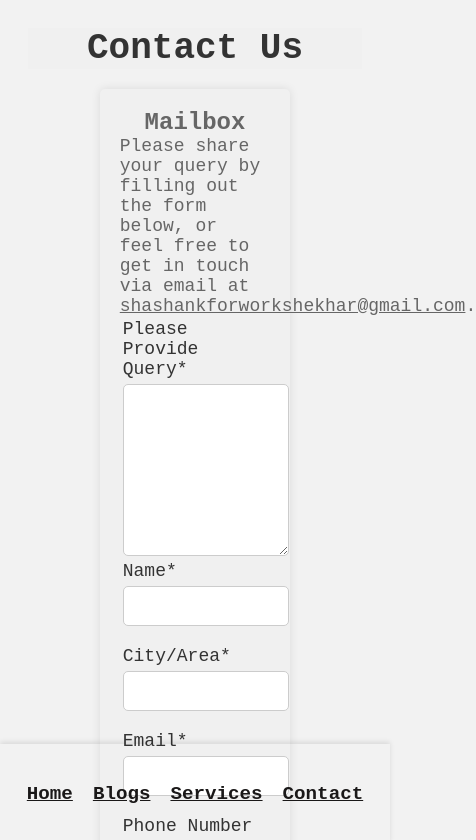
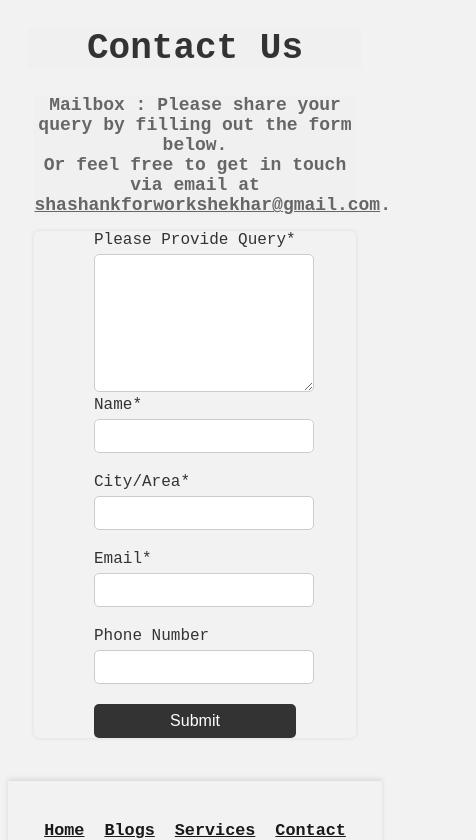
Before and after one commit to thatShashankGuy/parisar, a React (Vite) app in the folder web/: page /contact in a window 390 px wide. Shown: the top 840 px of the page, 476 px wide, since content can reach past the window. Built offline with nearby package versions, Linux system fonts and the light colour scheme.

Commit message:
mobile responsive css

```diff
--- a/web/src/Components/Contact/Contact.css
+++ b/web/src/Components/Contact/Contact.css
@@ -6,44 +6,79 @@
 }
 
 h1 {
-    font-size: 36px;
+  font-size: 28px; /* Smaller base font size for mobile */
   color: #333;
   margin-bottom: 20px;
 }
 
 .contact-info {
+  flex-direction: column; /* Stack elements on mobile */
+  align-items: center;
+  gap: 20px;
+}
+
+.mailbox,
+.contact-form {
+  width: 100%; /* Full width on mobile */
+  padding: 20px;
+  background-color: #f0f0f0;
+  border-radius: 5px;
+  box-shadow: 0 0 10px rgba(0, 0, 0, 0.1);
+  text-align: left;
+  margin-bottom: 20px; /* Add spacing between .mailbox and .contact-form on mobile */
+}
+
+h2 {
+  font-size: 20px; /* Smaller base font size for mobile */
+  color: #333;
+  margin-bottom: 10px;
+}
+
+p {
+  font-size: 16px; /* Smaller base font size for mobile */
+  color: #666;
+}
+
+.form-section {
   display: flex;
-    justify-content:space-evenly;
+  justify-content: center;
+  align-items: center;
+  text-align: center;
+  border-radius: 5px;
+  box-shadow: 0 0 4px rgba(0, 0, 0, 0.1);
+}
+
+.full-section {
+  justify-content: center;
+  align-items: center;
+  text-align: center;
+  padding: 2%;
+}
+
+/* Tablet and above */
+@media (min-width: 768px) {
+  h1 {
+      font-size: 36px;
+  }
+
+  .contact-info {
+      flex-direction: row;
+      justify-content: space-evenly;
       align-items: flex-start;
   }
 
   .mailbox,
   .contact-form {
       width: 45%;
-    padding: 20px;
-    background-color: #f0f0f0;
-    border-radius: 5px;
-    box-shadow: 0 0 10px rgba(0, 0, 0, 0.1);
-    text-align: left;
+      margin-bottom: 0; /* Reset spacing */
+      display: contents;
     }
 
   h2 {
       font-size: 24px;
-    color: #333;
-    margin-bottom: 10px;
   }
 
   p {
       font-size: 18px;
-    color: #666;
   }
-
-  .form-section{
-
-
-    display: flex;
-    justify-content: center;
-    align-items: center;
-    text-align: center;
-    padding: 2%;
 }
--- a/web/src/Components/Contact/Contact.tsx
+++ b/web/src/Components/Contact/Contact.tsx
@@ -2,34 +2,34 @@ import { useState } from "react";
 import "./Contact.css";
 import ContacForm from "./Private/ContactForm";
 import ThankYouPage from "./Private/ThankYouPage";
-import { Helmet } from 'react-helmet'
-import {callSMSService} from '../../Services/APIservice'
-import { IResponse,IFormData } from "../../Services/InterfaceService";
+import { Helmet } from "react-helmet";
+import { callSMSService } from "../../Services/APIservice";
+import { IResponse, IFormData } from "../../Services/InterfaceService";
 
 export default function Contact() {
-  const [querySubmission ,setQuerySubmission] = useState(false)
+  const [querySubmission, setQuerySubmission] = useState(false);
 
-  const handleSubmission =async (formData : IFormData) =>{
-    let response : IResponse;
+  const handleSubmission = async (formData: IFormData) => {
+    let response: IResponse;
     try {
       /** EMAIL TO BE DONE LATER */
       //response = await callEmailService(formData);
       response = await callSMSService(formData);
-      if(!response.error){
-        setQuerySubmission(true)
-      }else{
-        console.log(response)
-        setQuerySubmission(false)
+      if (!response.error) {
+        setQuerySubmission(true);
+      } else {
+        console.log(response);
+        setQuerySubmission(false);
       }
     } catch (error) {
       console.log(error);
-      setQuerySubmission(false)
+      setQuerySubmission(false);
     }
-  }
+  };
 
   return (
     <>
-       <Helmet>
+      <Helmet>
         <title>Contact</title>
       </Helmet>
       <div className="contact-container">
@@ -39,34 +39,36 @@ export default function Contact() {
           <h1>Thank You for Choosing Our Service</h1>
         )}
         <div className="contact-info">
-          <div className="mailbox">
             {!querySubmission ? (
-              <section>
-                <h2>Mailbox</h2>
+              <section className="full-section">
                 <p>
-                  Please share your query by filling out the form below, or feel
-                  free to get in touch via email at
-                  <a href="mailto:shashankforworkshekhar@gmail.com">
-                    {" "}shashankforworkshekhar@gmail.com
-                  </a>
-                  .
+                  <b>
+                    Mailbox : Please share your query by filling out the form
+                    below.
+                  </b>
+                </p>
+                <p>
+                  <b>
+                  Or feel free to get in touch via email at
+                    <a href="mailto:shashankforworkshekhar@gmail.com">
+                      {" "}
+                      shashankforworkshekhar@gmail.com
+                    </a>
+                    .
+                  </b>
                 </p>
                 <p>{"  "}</p>
+                <br />
                 <section className="form-section">
-                  <ContacForm
-                    handleSubmissionFromParent ={handleSubmission}
-                  />
+                  <ContacForm handleSubmissionFromParent={handleSubmission} />
                 </section>
               </section>
             ) : (
               <section>
-                <ThankYouPage
-                  success = {true}
-                />
+                <ThankYouPage success={true} />
               </section>
             )}
           </div>
-        </div>
       </div>
     </>
   );
--- a/web/src/Components/Contact/Private/ContactForm.css
+++ b/web/src/Components/Contact/Private/ContactForm.css
@@ -1,5 +1,5 @@
+/* Style the form inputs and submit button */
 
-  /* Style the form inputs and submit button */
 .form-group {
   margin-bottom: 20px;
   text-align: left;
@@ -7,7 +7,7 @@
 
 label {
   display: block;
-    font-size: 18px;
+  font-size: 16px; /* Adjusted for better readability on mobile */
   margin-bottom: 5px;
   color: #333;
 }
@@ -17,26 +17,52 @@
 input[type="tel"],
 textarea {
   width: 100%;
-    padding: 10px;
-    font-size: 16px;
+  padding: 8px; /* Slightly less padding for mobile */
+  font-size: 14px; /* Smaller font size for mobile */
   border: 1px solid #ccc;
   border-radius: 5px;
 }
 
 textarea {
-    height: 150px; /* Adjust the height for the query input */
+  height: 120px; /* Smaller textarea height for mobile */
 }
 
 button[type="submit"] {
   background-color: #333;
   color: #fff;
   border: none;
-    padding: 10px 20px;
-    font-size: 18px;
+  padding: 8px 16px; /* Adjusted padding for mobile */
+  font-size: 16px; /* Smaller font size for mobile */
   cursor: pointer;
   border-radius: 5px;
+  width: 100%; /* Full-width button on mobile */
 }
 
 button[type="submit"]:hover {
   background-color: #555;
 }
+
+/* Larger devices (tablets and desktops) */
+@media (min-width: 768px) {
+  label {
+      font-size: 18px;
+  }
+
+  input[type="text"],
+  input[type="email"],
+  input[type="tel"],
+  textarea {
+      padding: 10px;
+      font-size: 16px;
+  }
+
+  textarea {
+      height: 150px;
+  }
+
+  button[type="submit"] {
+      font-size: 18px;
+      padding: 10px 20px;
+      width: auto; /* Auto width for larger screens */
+  }
+}
--- a/web/src/Components/Contact/Private/ThankyouPage.css
+++ b/web/src/Components/Contact/Private/ThankyouPage.css
@@ -5,13 +5,39 @@ body, h1, h2, p {
   padding: 0;
   background-color: #f0f0f0;
   color: #666;
+  font-size: 14px; /* Mobile default font size */
 }
-  h2{
+
+h1 {
+  font-size: 24px; /* Larger text for header on mobile */
+}
+
+h2 {
+  font-size: 20px; /* Slightly larger than default for subheaders on mobile */
   text-align: center;
 }
 
 .thank-you-page {
   background-color: #f2f2f2;
-    padding: 20px;
+  padding: 15px; /* Slightly less padding for mobile */
   text-align: center;
 }
+
+/* Larger devices (tablets and desktops) */
+@media (min-width: 768px) {
+  body, h1, h2, p {
+      font-size: 16px; /* Adjusted font size for larger screens */
+  }
+
+  h1 {
+      font-size: 28px; /* Larger text for header on larger screens */
+  }
+
+  h2 {
+      font-size: 24px; /* Adjusted size for subheaders on larger screens */
+  }
+
+  .thank-you-page {
+      padding: 20px; /* Original padding for larger screens */
+  }
+}
--- a/web/src/Components/Shared/FooterNav/FooterNav.css
+++ b/web/src/Components/Shared/FooterNav/FooterNav.css
@@ -1,7 +1,7 @@
 
 .navbar-foot {
-    background-color: transparent;
-    position: fixed;
+     background-color: transparent;
+    position: sticky;
     bottom: 0;
     left: 0;
     width: 100%;
```
Also changed, not shown: 1 other file (tests, documents, lock files or other folders). Lines whose indentation alone changed are shown as unchanged.
